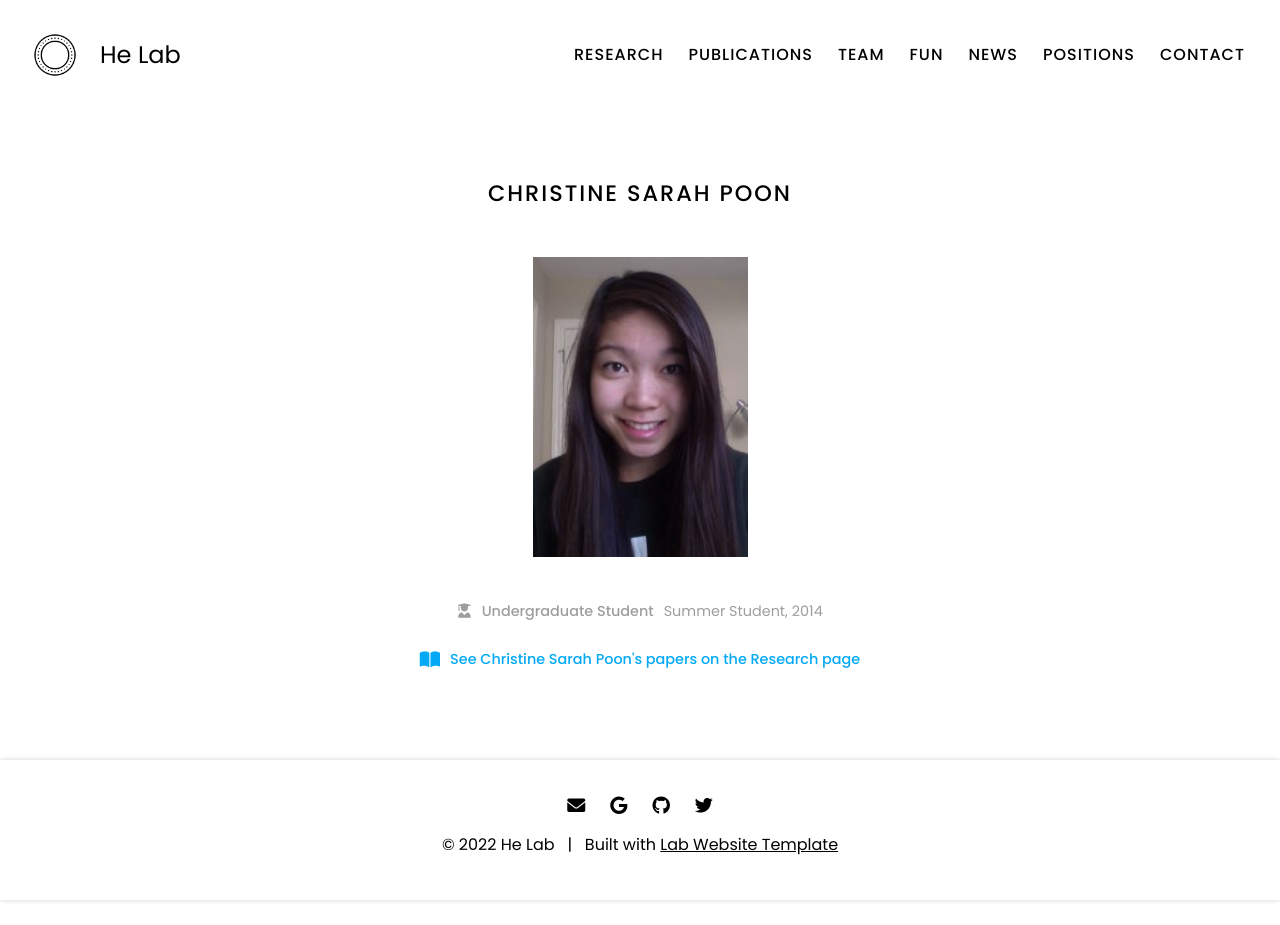
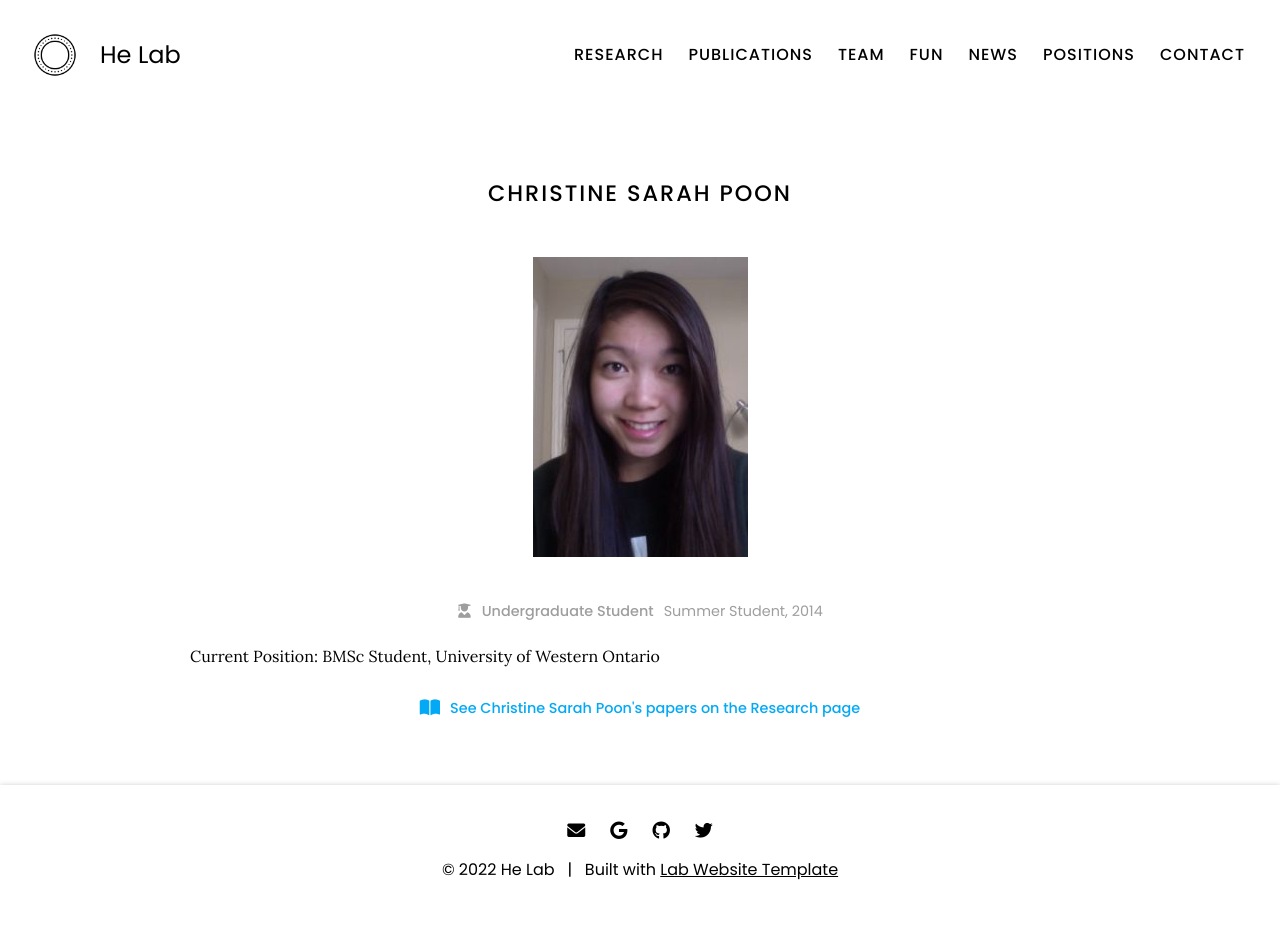
Before and after one commit to vivianschu/blue, a Jekyll site: the page built from _members/christine-poon.md, in a window 1280 px wide. Built offline with Jekyll 4.4.1, drawn with Linux system fonts in a browser that asks for light colours; before the commit the page ends 900 px from its top, so only the background shows below that.

Commit message:
Update christine-poon.md

```diff
--- a/_members/christine-poon.md
+++ b/_members/christine-poon.md
@@ -9,5 +9,6 @@ aliases:
   - C. Poon
 links:
   email:
-current position: BMSc Student, University of Western Ontario
 ---
+
+Current Position: BMSc Student, University of Western Ontario
```
